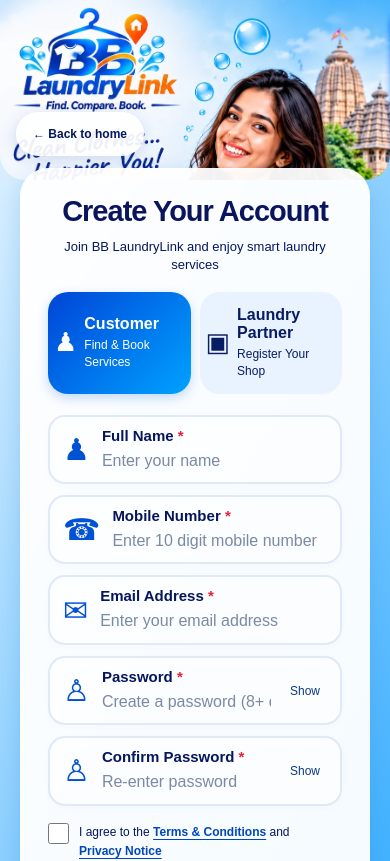
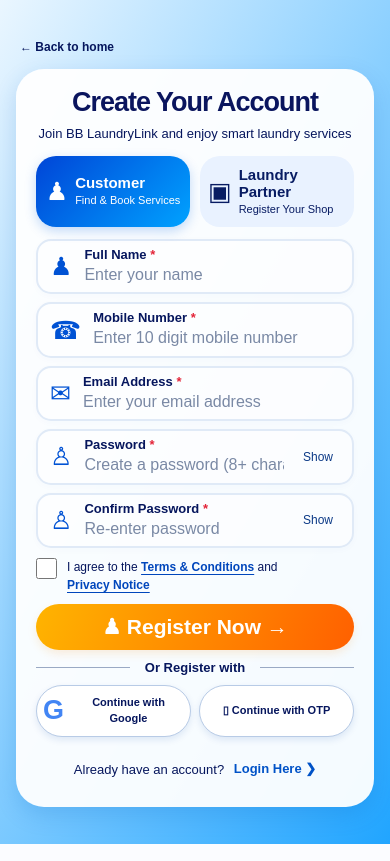
Before and after one commit to Biku78/BBLaundryLink, a React (Vite) app in the folder frontend/: page /register in a window 390 px wide. Shown: the top 861 px of the page. Built offline with nearby package versions, Linux system fonts and the light colour scheme; no server answers.

Commit message:
Fit login and registration forms to viewport height
Co-authored-by: arena-agent <297053741+arena-agent@users.noreply.github.com>

```diff
--- a/frontend/src/pages/LoginPage.css
+++ b/frontend/src/pages/LoginPage.css
@@ -37,3 +37,69 @@
 @media (max-width: 980px) {
   .login-art { background-position: center top; }
 }
+
+/* Fit authentication to the viewport by compacting content, not clipping it. */
+.login-page { min-height: 100svh; align-items: stretch; }
+.login-art { min-height: 0; }
+.login-side { padding-block: 16px; }
+.login-panel { padding: 22px 28px; }
+.login-tabs { min-height: 48px; margin-bottom: 18px; }
+.login-tagline { margin: 8px 0 18px; font-size: 20px; }
+.login-field { min-height: 52px; margin-bottom: 10px; }
+.login-field input { padding-block: 13px; font-size: 16px; }
+.login-options { margin: 8px 0; }
+.login-submit { padding: 12px; font-size: 21px; }
+.login-divider { margin: 12px 0; font-size: 16px; }
+.login-alternative { min-height: 44px; margin-bottom: 8px; font-size: 16px; }
+.login-register { margin-top: 8px; }
+.login-footnote { margin-top: 5px; }
+.login-slogan { margin-top: 8px; font-size: 20px; }
+.login-home-link { bottom: 24px; }
+
+@media (max-width: 980px) {
+  .login-page { justify-content: center; }
+  .login-art { height: 44px; background: none; border-radius: 0; width: 100%; max-width: 560px; align-self: center; }
+  .login-home-link { top: 0; bottom: auto; left: 12px; box-shadow: none; background: none; padding: 8px; }
+  .login-side { padding: 0 16px 12px; margin-top: 0; }
+  .login-panel { padding: 18px 22px; }
+  .login-panel h1 { font-size: 26px; }
+  .login-slogan { display: none; }
+  .login-tabs > span, .login-tabs > button { padding-block: 8px; }
+}
+@media (max-height: 740px) {
+  .login-side { padding-block: 8px; }
+  .login-panel { padding: 14px 22px; }
+  .login-panel h1 { font-size: 24px; }
+  .login-tabs { min-height: 44px; margin-bottom: 10px; }
+  .login-tagline { margin: 6px 0 10px; font-size: 18px; }
+  .login-field { min-height: 46px; margin-bottom: 8px; }
+  .login-field input { padding-block: 9px; }
+  .login-field button { min-height: 36px; }
+  .login-divider { margin: 8px 0; }
+  .login-slogan { display: none; }
+}
+@media (max-width: 380px) {
+  .login-side { padding-inline: 10px; }
+  .login-panel { padding-inline: 16px; }
+}
+
+@media (max-height: 740px) {
+  .login-register a { min-height: 0; padding-block: 4px; }
+  .login-register { line-height: 1.4; }
+  .login-footnote { font-size: 10px; }
+}
+@media (max-width: 380px) and (max-height: 740px) {
+  .login-panel h1 { font-size: 21px; }
+  .login-tagline { display: none; }
+  .login-tabs { margin-bottom: 8px; }
+  .login-options button { min-height: 32px; }
+}
+
+@media (max-width: 980px) and (max-height: 740px) {
+  .login-side { padding-block: 0 4px; }
+}
+@media (max-width: 980px) and (max-height: 620px) {
+  .login-art { height: 36px; }
+  .login-home-link { min-height: 36px; padding-block: 4px; }
+  .login-footnote { display: none; }
+}
--- a/frontend/src/pages/RegisterPage.css
+++ b/frontend/src/pages/RegisterPage.css
@@ -39,3 +39,73 @@
 @media (max-width: 980px) {
   .register-art { background-position: center top; }
 }
+
+/* Registration has more fields: use a compact card instead of a tall page. */
+.register-art { min-height: 0; }
+.register-side { padding: 12px 3% 12px 0; }
+.register-panel { padding: 18px 24px; }
+.register-panel h1 { font-size: clamp(25px, 2.4vw, 36px); }
+.register-subtitle { margin: 5px 0 12px; font-size: 13px; }
+.register-types { margin-bottom: 12px; gap: 10px; }
+.register-types > .current, .register-types > button { padding: 10px 8px; border-radius: 20px; }
+.register-types strong { font-size: 15px; }
+.register-types small { font-size: 11px; margin-top: 2px; }
+.register-field { min-height: 54px; padding: 6px 12px; margin-bottom: 8px; gap: 12px; border-radius: 15px; }
+.register-field-content { gap: 2px; font-size: 13px; }
+.register-field input { font-size: 16px; }
+.register-icon { font-size: 25px; }
+.password-toggle { min-height: 36px; }
+.register-consent { margin: 10px 0; font-size: 12px; line-height: 1.5; }
+.register-submit { padding: 11px; font-size: 21px; }
+.register-panel .login-divider { margin: 10px 0; font-size: 13px; }
+.register-alternatives { gap: 8px; }
+.register-alternatives button { min-height: 44px; padding: 6px; font-size: 11px; }
+.register-panel .login-register { margin-top: 10px; font-size: 13px; }
+.register-art .login-home-link { bottom: 24px; }
+
+@media (max-width: 980px) {
+  .register-art { height: 44px; background: none; }
+  .register-side { padding: 0 16px 12px; }
+  .register-panel { padding: 16px 20px; }
+  .register-panel h1 { font-size: 27px; }
+  .register-types > div > span, .register-types > button > span { font-size: 25px; }
+  .register-alternatives { flex-direction: row; }
+  .register-alternatives button { width: 50%; }
+}
+@media (max-height: 740px) {
+  .register-panel { padding-block: 12px; }
+  .register-panel h1 { font-size: 25px; }
+  .register-subtitle { display: none; }
+  .register-types { margin-top: 10px; margin-bottom: 10px; }
+  .register-types > .current, .register-types > button { padding-block: 7px; }
+  .register-types small { display: none; }
+  .register-field { min-height: 48px; padding-block: 4px; margin-bottom: 6px; }
+  .register-field-content { gap: 0; }
+  .register-consent { margin-block: 8px; }
+  .register-panel .login-divider { margin-block: 8px; }
+  .register-panel .login-register { margin-top: 6px; }
+}
+@media (max-width: 380px) {
+  .register-side { padding-inline: 10px; }
+  .register-panel { padding-inline: 14px; }
+  .register-panel h1 { font-size: 24px; }
+  .register-types strong { font-size: 13px; }
+}
+
+@media (max-height: 740px) {
+  .register-field { min-height: 46px; margin-bottom: 5px; }
+  .register-field-content { line-height: 1.2; }
+  .register-field input { line-height: 1.2; }
+  .register-panel .login-register a { min-height: 0; }
+  .register-panel .login-register { line-height: 1.4; }
+  .register-alternatives button { min-height: 40px; }
+}
+
+@media (max-width: 980px) and (max-height: 740px) {
+  .register-side { padding-block: 0 4px; }
+}
+@media (max-width: 980px) and (max-height: 620px) {
+  .register-art { height: 36px; }
+  /* Keep real account creation visible; these providers are not connected yet. */
+  .register-panel > .login-divider, .register-alternatives { display: none; }
+}
```
